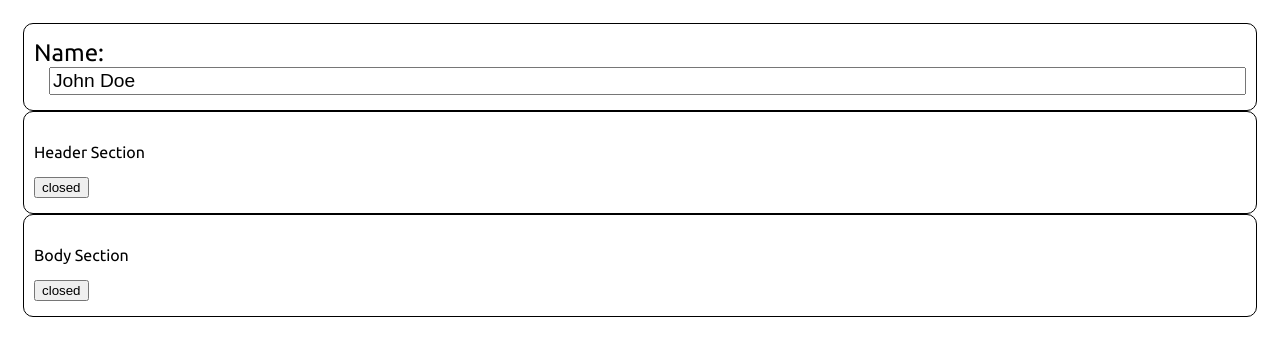
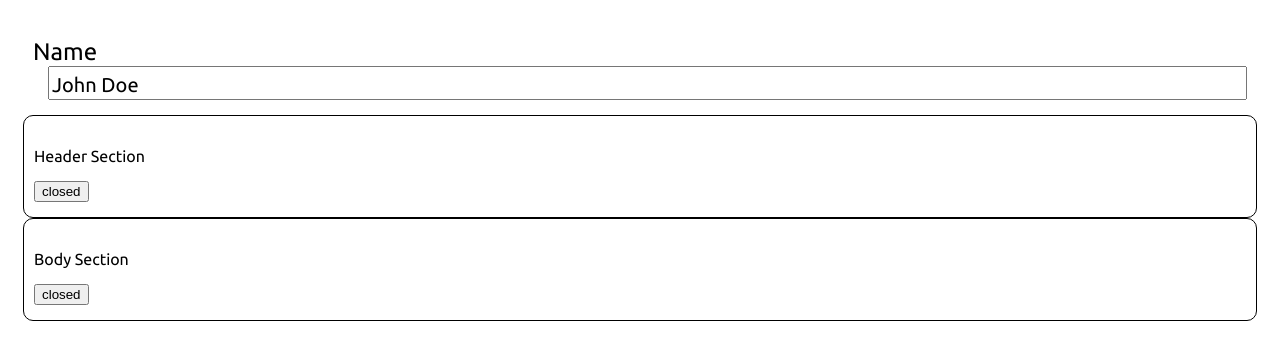
Before and after one commit to aliflikescoding/react-cv-application, a React (Vite) app in the folder app/: page / in a window 1280 px wide. Shown: the top 360 px of the page. Built offline with nearby package versions, Linux system fonts and the light colour scheme.

Commit message:
Add Name css

```diff
--- a/app/src/components/Name.jsx
+++ b/app/src/components/Name.jsx
@@ -2,15 +2,15 @@ import "./Name.scss";
 import "../sass/fonts.scss";
 
 function Name({ data, onChangeFunction }) {
-
   return (
-    <div className="input font-ubuntu">
-      <span className="input-label">Name: </span>
+    <div className="name-component">
+      <span className="name-label">Name </span>
       <input
-        className="input-text"
+        className="name-input"
         type="text"
         value={data.name}
-         onChange={onChangeFunction}
+        onChange={onChangeFunction}
+        placeholder="John Doe"
       />
     </div>
   );
--- a/app/src/components/Name.scss
+++ b/app/src/components/Name.scss
@@ -1,19 +1,30 @@
 @import "./../sass/variables.scss";
 
-.input {
-  border: 1px solid $text;
-  padding: 15px 10px;
-  border-radius: 10px;
-
-  display: flex;
-  flex-direction: column;
+.name {
+  &-component {
+    padding: 15px 10px;
+    border-radius: 10px;
+    display: flex;
+    flex-direction: column;
+  }
 
   &-label {
     font-size: 1.5rem;
   }
 
-  &-text {
+  &-input {
     margin-left: 15px;
-    font-size: 1.2rem;
+    font-size: 1.25em;
+    padding-top: 5px;
+    transition: all 0.25s ease-in-out;
+    font-family: "Ubuntu", sans-serif;
+
+    &:focus {
+      outline: none;
+      border: 1px solid $primary;
+      -webkit-box-shadow: 0px 0px 5px 0px $primary;
+      -moz-box-shadow: 0px 0px 5px 0px $primary;
+      box-shadow: 0px 0px 5px 0px $primary;
+    }
   }
 }
```
